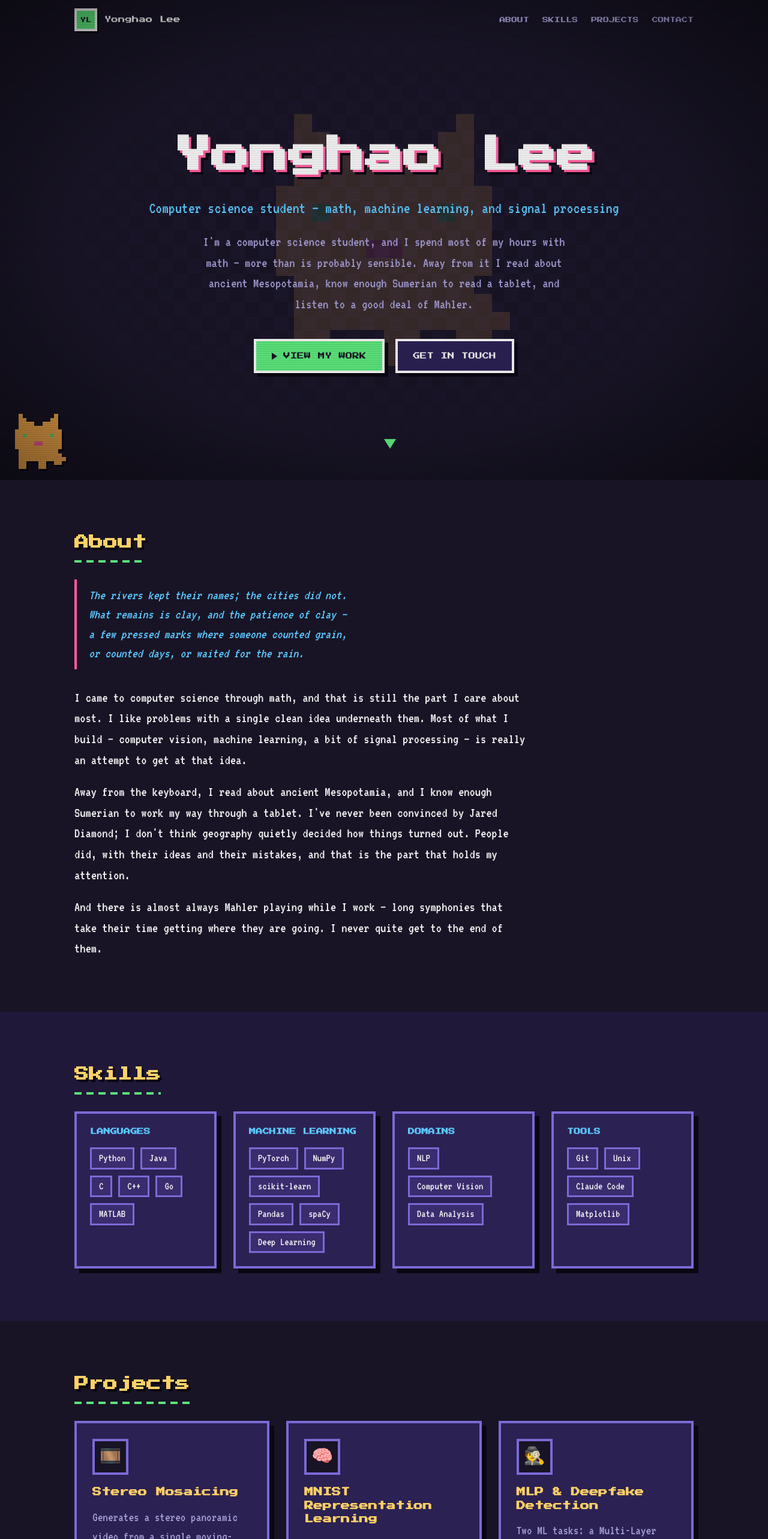
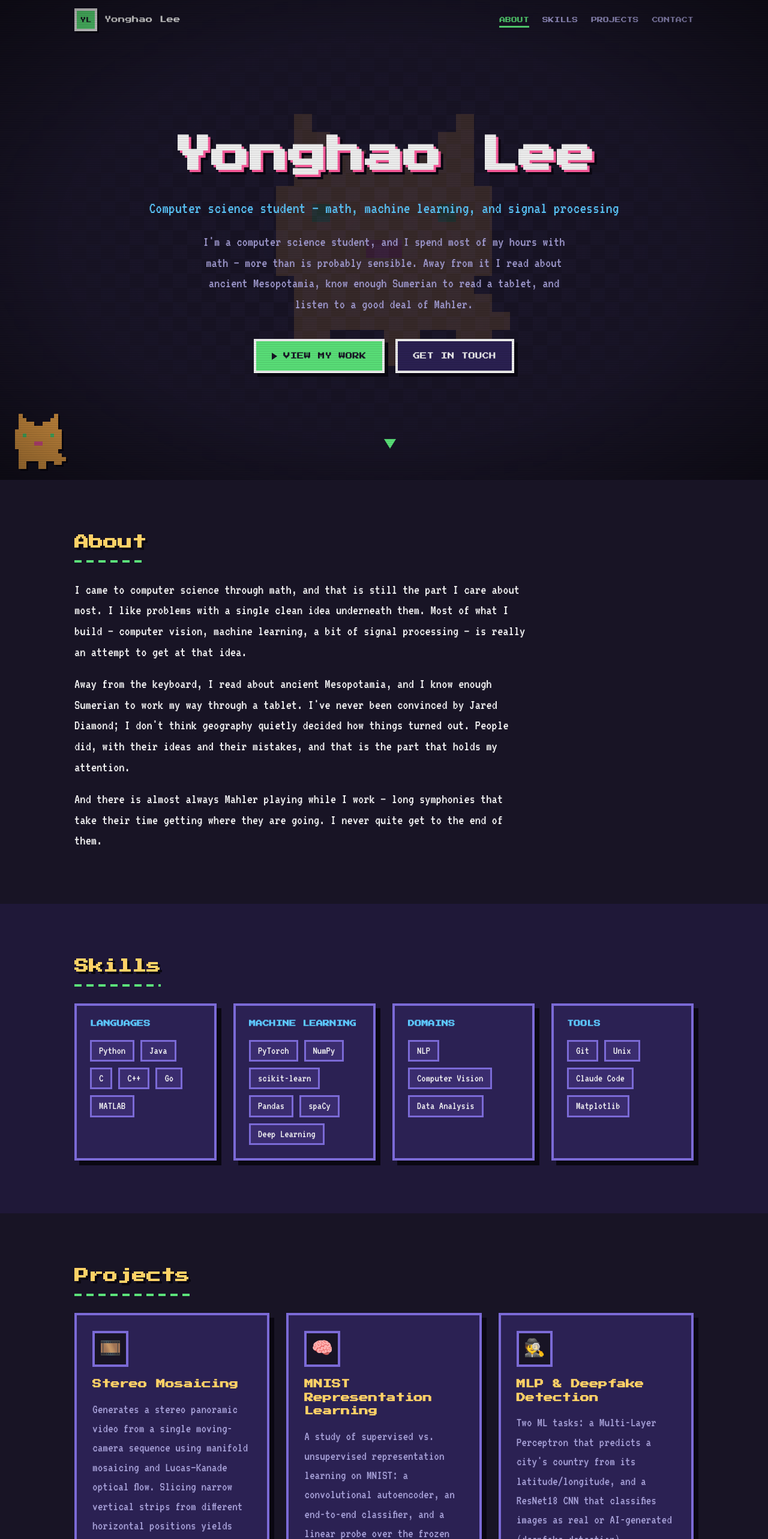
Before and after one commit to Yonghao-Lee/Yonghao-Lee.github.io, a React (Vite) app: page / in a window 1280 px wide. Shown: the top 2566 px of the page at 60% size. Built offline with nearby package versions, Linux system fonts and the light colour scheme.

Commit message:
Add scroll-reveal, active-nav highlight, card hover polish, interactive cat; remove epigraph

```diff
--- a/src/components/About.jsx
+++ b/src/components/About.jsx
@@ -1,4 +1,5 @@
 import { profile } from '../data.js'
+import Reveal from './Reveal.jsx'
 
 export default function About() {
   return (
@@ -14,7 +15,7 @@ export default function About() {
             </blockquote>
           )}
           {profile.about.map((para, i) => (
-            <p key={i} className="about__para">{para}</p>
+            <Reveal as="p" key={i} className="about__para" delay={i * 90}>{para}</Reveal>
           ))}
         </div>
       </div>
--- a/src/components/Navbar.jsx
+++ b/src/components/Navbar.jsx
@@ -11,12 +11,31 @@ const sections = [
 export default function Navbar() {
   const [scrolled, setScrolled] = useState(false)
   const [open, setOpen] = useState(false)
+  const [active, setActive] = useState('')
 
   useEffect(() => {
     const onScroll = () => setScrolled(window.scrollY > 20)
     onScroll()
     window.addEventListener('scroll', onScroll)
     return () => window.removeEventListener('scroll', onScroll)
+  }, [])
+
+  // Highlight whichever section is currently centered in the viewport.
+  useEffect(() => {
+    const els = sections
+      .map(([id]) => document.getElementById(id))
+      .filter(Boolean)
+    if (!els.length || typeof IntersectionObserver === 'undefined') return
+    const obs = new IntersectionObserver(
+      (entries) => {
+        entries.forEach((e) => {
+          if (e.isIntersecting) setActive(e.target.id)
+        })
+      },
+      { rootMargin: '-45% 0px -50% 0px', threshold: 0 },
+    )
+    els.forEach((el) => obs.observe(el))
+    return () => obs.disconnect()
   }, [])
 
   // Use the first name as a compact logo.
@@ -41,7 +60,12 @@ export default function Navbar() {
 
         <nav className={`nav__links ${open ? 'is-open' : ''}`}>
           {sections.map(([id, label]) => (
-            <a key={id} href={`#${id}`} onClick={() => setOpen(false)}>
+            <a
+              key={id}
+              href={`#${id}`}
+              className={active === id ? 'is-active' : undefined}
+              onClick={() => setOpen(false)}
+            >
               {label}
             </a>
           ))}
--- a/src/components/PixelCat.jsx
+++ b/src/components/PixelCat.jsx
@@ -1,3 +1,5 @@
+import { useState } from 'react'
+
 // A small pixel-art cat mascot, drawn from an ASCII map so it's easy to tweak.
 // Each character becomes one square "pixel":
 //   B = body   E = eye   P = nose   . / space = empty
@@ -32,6 +34,9 @@ const ROWS = ART.length
 // variant: 'corner' (small mascot, bottom-left) or 'center' (large faint
 // background watermark). width: rendered size in px.
 export default function PixelCat({ variant = 'corner', width = 92 }) {
+  const [pouncing, setPouncing] = useState(false)
+  const interactive = variant === 'corner'
+
   const pixels = []
   ART.forEach((row, y) => {
     for (let x = 0; x < row.length; x++) {
@@ -45,8 +50,19 @@ export default function PixelCat({ variant = 'corner', width = 92 }) {
     }
   })
 
+  // A quick playful hop when the corner mascot is clicked.
+  const pounce = () => {
+    if (!interactive || pouncing) return
+    setPouncing(true)
+    setTimeout(() => setPouncing(false), 520)
+  }
+
   return (
-    <div className={`pixel-cat pixel-cat--${variant}`} aria-hidden="true">
+    <div
+      className={`pixel-cat pixel-cat--${variant}${pouncing ? ' is-pouncing' : ''}`}
+      aria-hidden="true"
+      onClick={pounce}
+    >
       <svg
         viewBox={`0 0 ${COLS} ${ROWS}`}
         width={width}
--- a/src/components/Projects.jsx
+++ b/src/components/Projects.jsx
@@ -1,4 +1,5 @@
 import { projects, links } from '../data.js'
+import Reveal from './Reveal.jsx'
 
 export default function Projects() {
   return (
@@ -6,8 +7,8 @@ export default function Projects() {
       <div className="container">
         <h2 className="section__title">Projects</h2>
         <div className="projects">
-          {projects.map((p) => (
-            <article key={p.title} className="card">
+          {projects.map((p, i) => (
+            <Reveal as="article" key={p.title} className="card" delay={(i % 3) * 90}>
               <div className="card__icon" aria-hidden="true">{p.icon}</div>
               <h3 className="card__title">{p.title}</h3>
               <p className="card__blurb">{p.blurb}</p>
@@ -26,7 +27,7 @@ export default function Projects() {
                   {p.linkLabel || 'View project'} <span aria-hidden="true">&gt;&gt;</span>
                 </a>
               )}
-            </article>
+            </Reveal>
           ))}
         </div>
         {links.github && (
--- /dev/null
+++ b/src/components/Reveal.jsx
@@ -0,0 +1,40 @@
+import { useEffect, useRef, useState } from 'react'
+
+// Wraps content so it fades + rises into view the first time it's scrolled to.
+// `as` picks the tag (default div), `delay` staggers grid items (ms).
+export default function Reveal({ as: Tag = 'div', className = '', delay = 0, children, ...rest }) {
+  const ref = useRef(null)
+  const [shown, setShown] = useState(false)
+
+  useEffect(() => {
+    const el = ref.current
+    if (!el) return
+    // No IntersectionObserver (old browsers / SSR) → just show it.
+    if (typeof IntersectionObserver === 'undefined') {
+      setShown(true)
+      return
+    }
+    const obs = new IntersectionObserver(
+      ([entry]) => {
+        if (entry.isIntersecting) {
+          setShown(true)
+          obs.disconnect()
+        }
+      },
+      { threshold: 0.15, rootMargin: '0px 0px -8% 0px' },
+    )
+    obs.observe(el)
+    return () => obs.disconnect()
+  }, [])
+
+  return (
+    <Tag
+      ref={ref}
+      className={`reveal ${shown ? 'is-visible' : ''} ${className}`.trim()}
+      style={delay ? { transitionDelay: `${delay}ms` } : undefined}
+      {...rest}
+    >
+      {children}
+    </Tag>
+  )
+}
--- a/src/components/Skills.jsx
+++ b/src/components/Skills.jsx
@@ -1,4 +1,5 @@
 import { skills } from '../data.js'
+import Reveal from './Reveal.jsx'
 
 export default function Skills() {
   return (
@@ -6,15 +7,15 @@ export default function Skills() {
       <div className="container">
         <h2 className="section__title">Skills</h2>
         <div className="skills">
-          {skills.map((group) => (
-            <div key={group.group} className="skills__group">
+          {skills.map((group, i) => (
+            <Reveal key={group.group} className="skills__group" delay={(i % 4) * 80}>
               <h3 className="skills__heading">{group.group}</h3>
               <ul className="skills__list">
                 {group.items.map((item) => (
                   <li key={item} className="chip">{item}</li>
                 ))}
               </ul>
-            </div>
+            </Reveal>
           ))}
         </div>
       </div>
--- a/src/data.js
+++ b/src/data.js
@@ -14,12 +14,7 @@ export const profile = {
     'Mesopotamia, know enough Sumerian to read a tablet, and listen to a good ' +
     'deal of Mahler.',
   // A short epigraph shown above the About text. Each string is one line.
-  epigraph: [
-    'The rivers kept their names; the cities did not.',
-    'What remains is clay, and the patience of clay —',
-    'a few pressed marks where someone counted grain,',
-    'or counted days, or waited for the rain.',
-  ],
+  epigraph: null,
   // Longer bio for the About section. Each string is its own paragraph.
   about: [
     'I came to computer science through math, and that is still the part I care ' +
--- a/src/index.css
+++ b/src/index.css
@@ -455,4 +455,61 @@ img { max-width: 100%; display: block; image-rendering: pixelated; }
 @media (prefers-reduced-motion: reduce) {
   html { scroll-behavior: auto; }
   * { animation: none !important; }
+  .reveal {
+    opacity: 1 !important;
+    transform: none !important;
+    transition: none !important;
+  }
 }
+
+/* ===========================================================================
+   Scroll reveal (fade + rise the first time an element scrolls into view)
+   =========================================================================== */
+.reveal {
+  opacity: 0;
+  transform: translateY(22px);
+  transition: opacity 0.6s ease, transform 0.6s cubic-bezier(0.2, 0.7, 0.2, 1);
+}
+.reveal.is-visible { opacity: 1; transform: none; }
+
+/* ===========================================================================
+   Active nav link (highlights the section you're currently viewing)
+   =========================================================================== */
+.nav__links a { position: relative; }
+.nav__links a.is-active { color: var(--green); }
+.nav__links a.is-active::after {
+  content: '';
+  position: absolute;
+  left: 0; right: 0; bottom: -6px;
+  height: 3px;
+  background: var(--green);
+}
+
+/* ===========================================================================
+   Project card hover polish (builds on the existing .card:hover lift)
+   =========================================================================== */
+.card__icon { transition: transform 0.12s, border-color 0.12s; }
+.card:hover .card__icon {
+  transform: translateY(-2px) rotate(-5deg);
+  border-color: var(--green);
+}
+.card .chip--sm { transition: color 0.12s, border-color 0.12s; }
+.card:hover .chip--sm { border-color: var(--accent); color: var(--text); }
+
+/* ===========================================================================
+   Interactive corner mascot (hover to perk up, click to pounce)
+   =========================================================================== */
+.pixel-cat--corner {
+  pointer-events: auto;
+  cursor: pointer;
+}
+.pixel-cat--corner svg { transition: transform 0.15s ease; }
+.pixel-cat--corner:hover svg { transform: scale(1.12) translateY(-3px) rotate(-3deg); }
+.pixel-cat--corner.is-pouncing { animation: cat-pounce 0.5s steps(6); }
+
+@keyframes cat-pounce {
+  0%   { transform: translateY(0); }
+  35%  { transform: translateY(-28px) scale(1.08); }
+  60%  { transform: translateY(-8px) scale(0.97); }
+  100% { transform: translateY(0); }
+}
```
